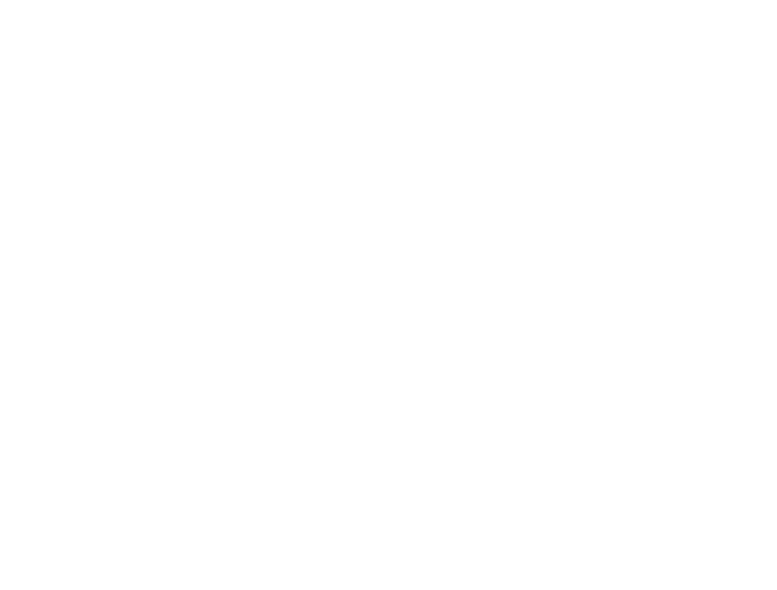
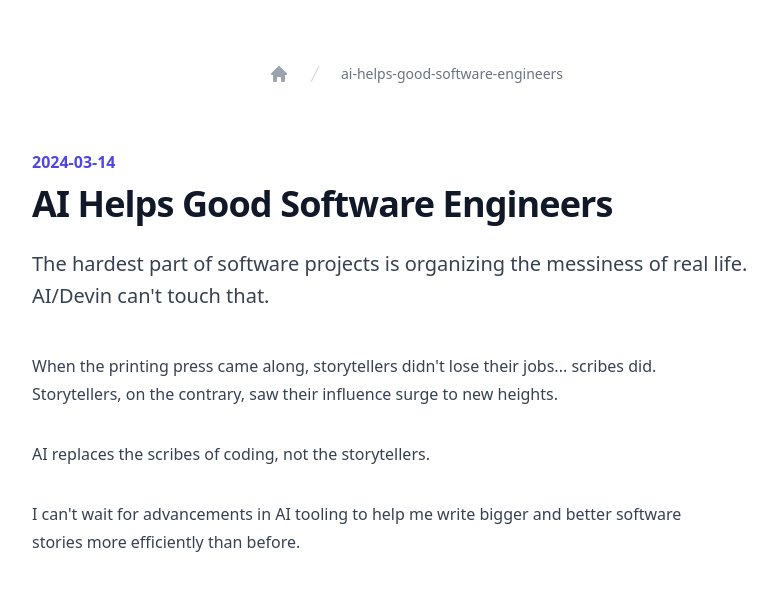
Before and after one commit to Burwin/blog, a Nuxt app: page /posts/ai-helps-good-software-engineers in a window 1280 px wide. Before the commit this address had no page. Shown: the top 590 px of the page, without its empty margins (224-1001 px from the left). Built offline with nearby package versions, Linux system fonts and the light colour scheme.

Commit message:
ai helps good software engineers

```diff
--- /dev/null
+++ b/pages/posts/ai-helps-good-software-engineers.vue
@@ -0,0 +1,29 @@
+<script setup lang="ts">
+const post = {
+  date: "2024-03-14",
+  title: "AI Helps Good Software Engineers",
+  excerpt:
+    "The hardest part of software projects is organizing the messiness of real life. AI/Devin can't touch that.",
+};
+</script>
+
+<template>
+  <BlogPost
+    :date="new Date(post.date)"
+    :title="post.title"
+    :excerpt="post.excerpt"
+  >
+    <ElementsBp>
+      When the printing press came along, storytellers didn't lose their jobs...
+      scribes did. Storytellers, on the contrary, saw their influence surge to
+      new heights.
+    </ElementsBp>
+    <ElementsBp>
+      AI replaces the scribes of coding, not the storytellers.
+    </ElementsBp>
+    <ElementsBp>
+      I can't wait for advancements in AI tooling to help me write bigger and
+      better software stories more efficiently than before.
+    </ElementsBp>
+  </BlogPost>
+</template>
```
